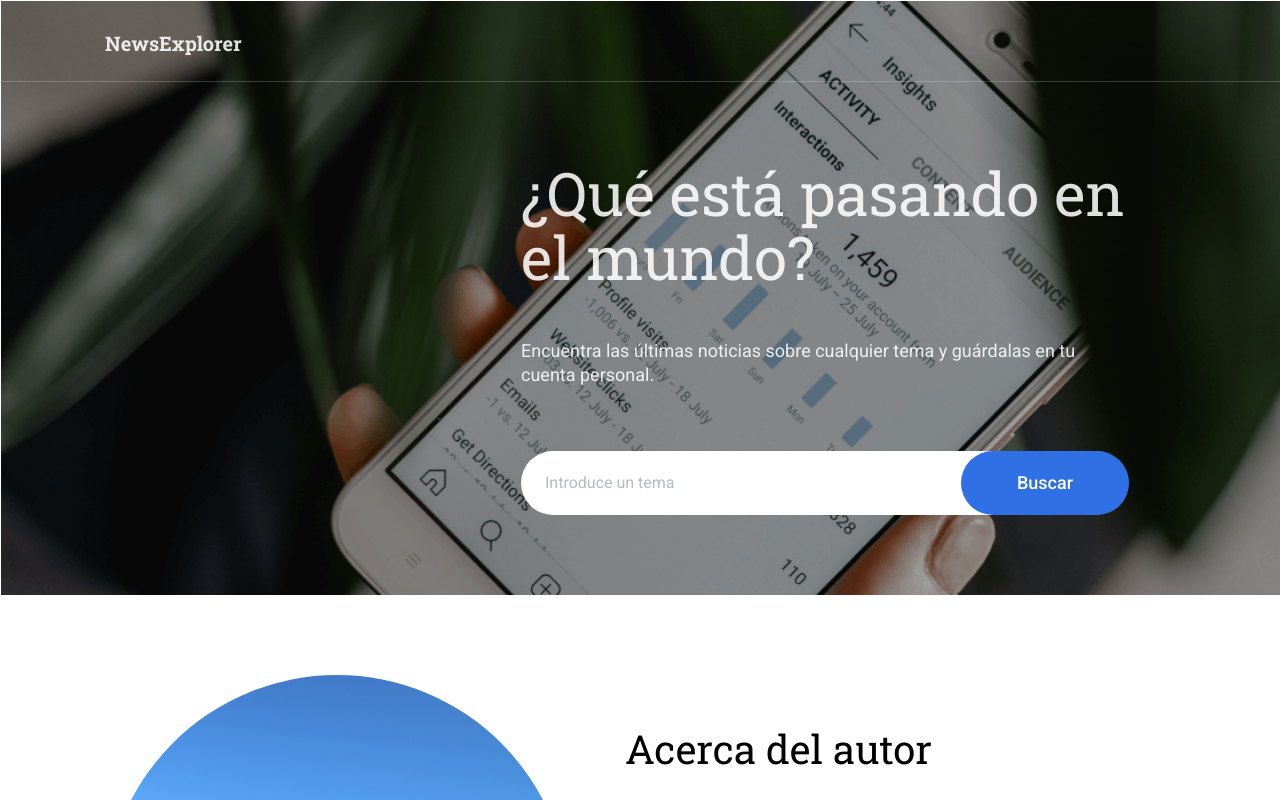
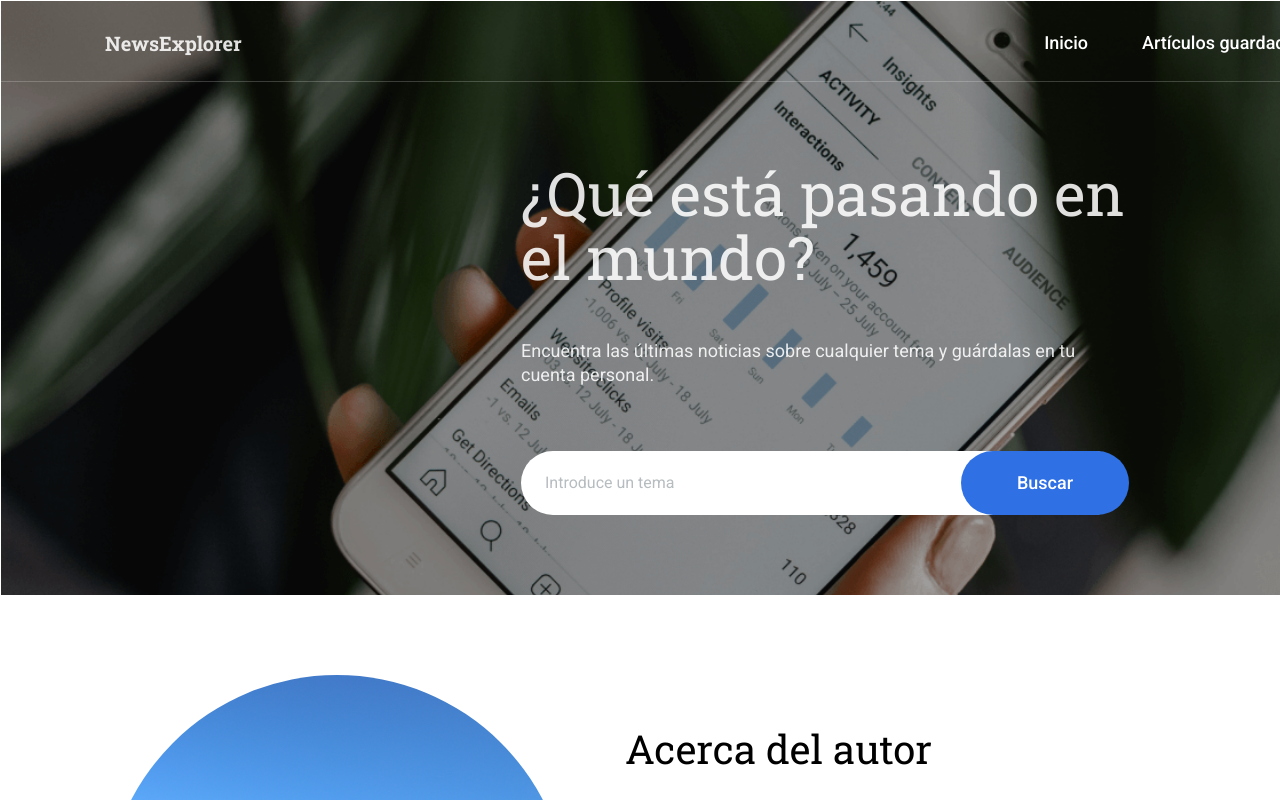
Before and after one commit to tonytrox/newsexplorerproject-frontend, a React (Vite) app: page / in a window 1280 px wide. Shown: the top 800 px of the page. Built offline with nearby package versions, Linux system fonts and the light colour scheme.

Commit message:
Navigation bar UI completed

```diff
--- a/src/components/Header/Header.jsx
+++ b/src/components/Header/Header.jsx
@@ -5,7 +5,7 @@ function Header() {
   return (
     <div className="header">
       <h1 className="header__title">NewsExplorer</h1>
-      {/* <Navigation /> */}
+      <Navigation />
     </div>
   );
 }
--- a/src/components/Header/header.css
+++ b/src/components/Header/header.css
@@ -1,11 +1,14 @@
 .header {
-  width: 1400px;
+  width: 1200px;
   position: absolute;
-  /* border-bottom: 1px solid #c4c4c4; */
   border-bottom: 1px solid rgba(255, 255, 255, 0.2);
   padding-left: 104px;
+  padding-right: 104px;
   padding-top: 30px;
   padding-bottom: 26px;
+
+  display: flex;
+  justify-content: space-between;
 }
 
 .header__title {
--- a/src/components/Navigation/Navigation.jsx
+++ b/src/components/Navigation/Navigation.jsx
@@ -1,12 +1,23 @@
-import "./navigation.css";
+import './navigation.css';
+import { NavLink } from 'react-router';
 
 function Navigation() {
-    return (
-        <div className="navigation">
-            <div>logo</div>
-            <div>Menu</div>
-        </div>
-    );
+  return (
+    <nav className="site-navigation">
+      <ul className="site-navigation__list">
+        <li className="site-navigation__item">
+          <NavLink to="/" className="site-navigation__link">
+            Inicio
+          </NavLink>
+        </li>
+        <li className="site-navigation__item">
+          <NavLink to="/saved" className="site-navigation__link">
+            Artículos guardados
+          </NavLink>
+        </li>
+      </ul>
+    </nav>
+  );
 }
 
 export default Navigation;
--- a/src/components/Navigation/navigation.css
+++ b/src/components/Navigation/navigation.css
@@ -1,5 +1,31 @@
-.navigation {
-    border: 1px solid greenyellow;
-    display: flex;
-    gap: 20px;
+/* .site-navigation { */
+/* border: 1px solid greenyellow; */
+/* max-width: 400px; */
+/* display: flex; */
+/* align-items: center; */
+/* max-height: 200px; */
+/* } */
+
+.site-navigation__list {
+  /* height: 200px; */
+  align-items: center;
+  display: flex;
+  list-style: none;
+  margin: 0;
+  padding: 0;
+  gap: 54px;
 }
+
+.site-navigation__link {
+  font-family: 'Roboto', sans-serif;
+  font-weight: 500;
+  font-size: 18px;
+  line-height: 24px;
+  text-decoration: none;
+  color: #ffffff;
+  transition: opacity 0.3s;
+}
+
+.site-navigation__link:hover {
+  opacity: 0.7;
+}
--- a/src/main.jsx
+++ b/src/main.jsx
@@ -1,11 +1,14 @@
 import { StrictMode } from 'react';
 import { createRoot } from 'react-dom/client';
+import { BrowserRouter } from 'react-router';
 import './vendor/normalize.css';
 import './index.css';
 import App from './App.jsx';
 
 createRoot(document.getElementById('root')).render(
   <StrictMode>
-    <App />
+    <BrowserRouter>
+      <App />
+    </BrowserRouter>
   </StrictMode>
 );
```
